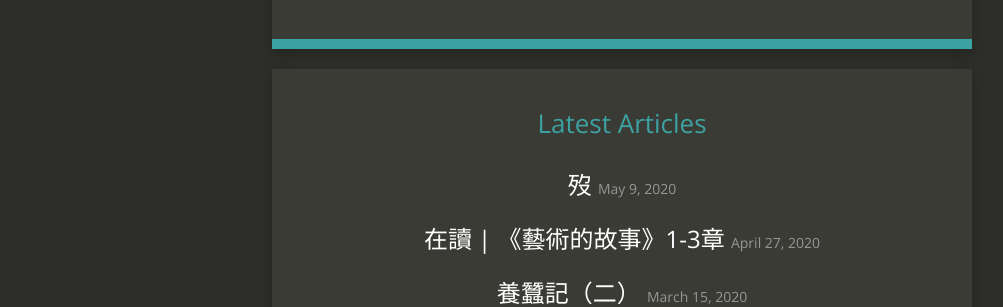
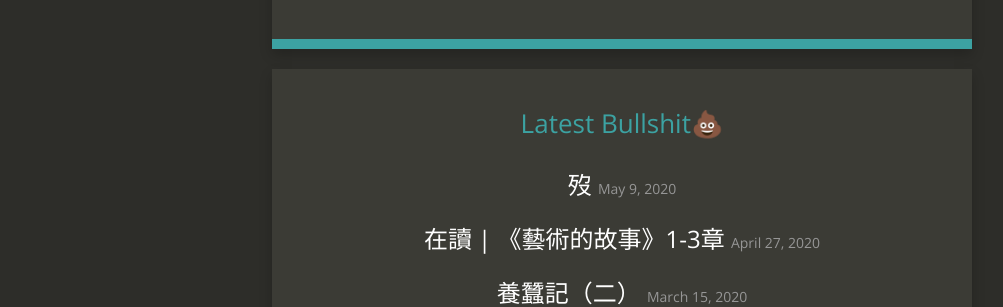
Before and after one commit to Jelly-Fisher/rycbar.github.io, a Jekyll site: the page built from index.html, in a window 1280 px wide. Shown: the part 294-601 px from the top of the page, without its empty margins (18-1021 px from the left). Built offline with Jekyll 4.4.1, drawn with Linux system fonts in a browser that asks for light colours; nearby versions of some CDN libraries.

Commit message:
Update index.html

```diff
--- a/index.html
+++ b/index.html
@@ -25,7 +25,7 @@ make-smaller-titles: true
 
             <div class="articles">
 
-              <h2>Latest Articles</h2>
+              <h2>Latest Bullshit💩</h2>
 
               <ul>
                   {% for post in site.posts limit: site.post_limit %}
```
